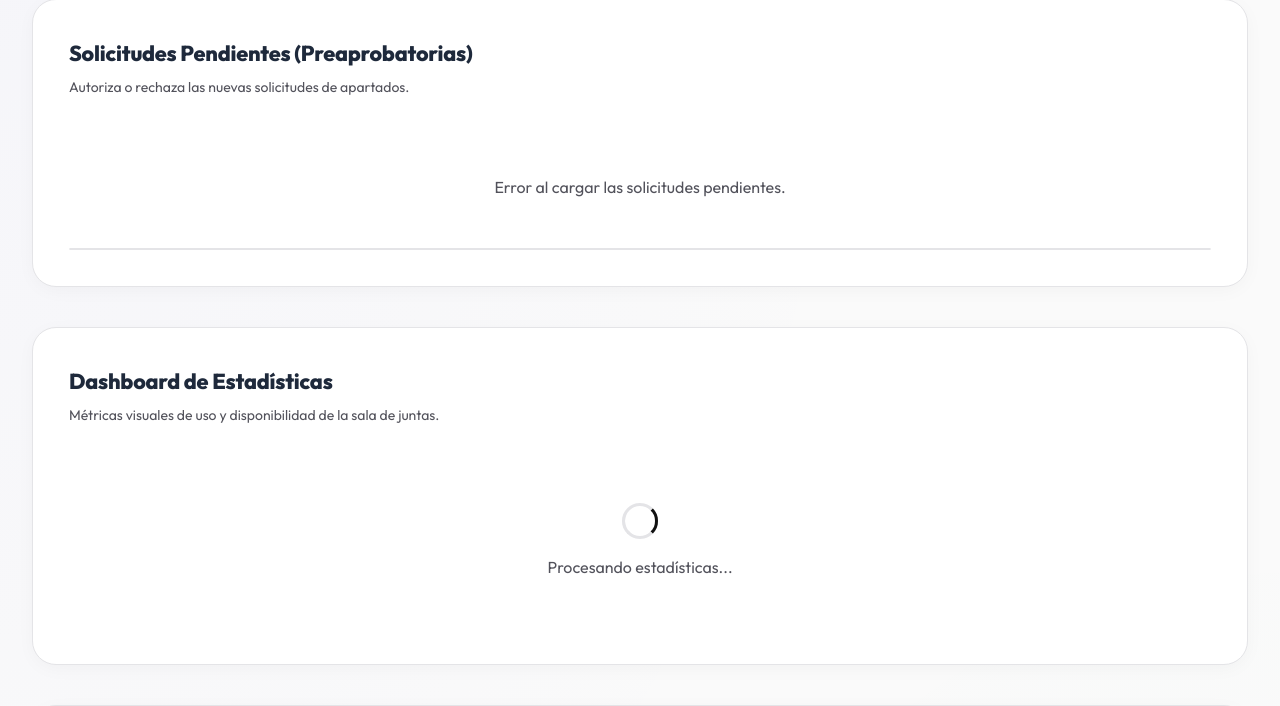
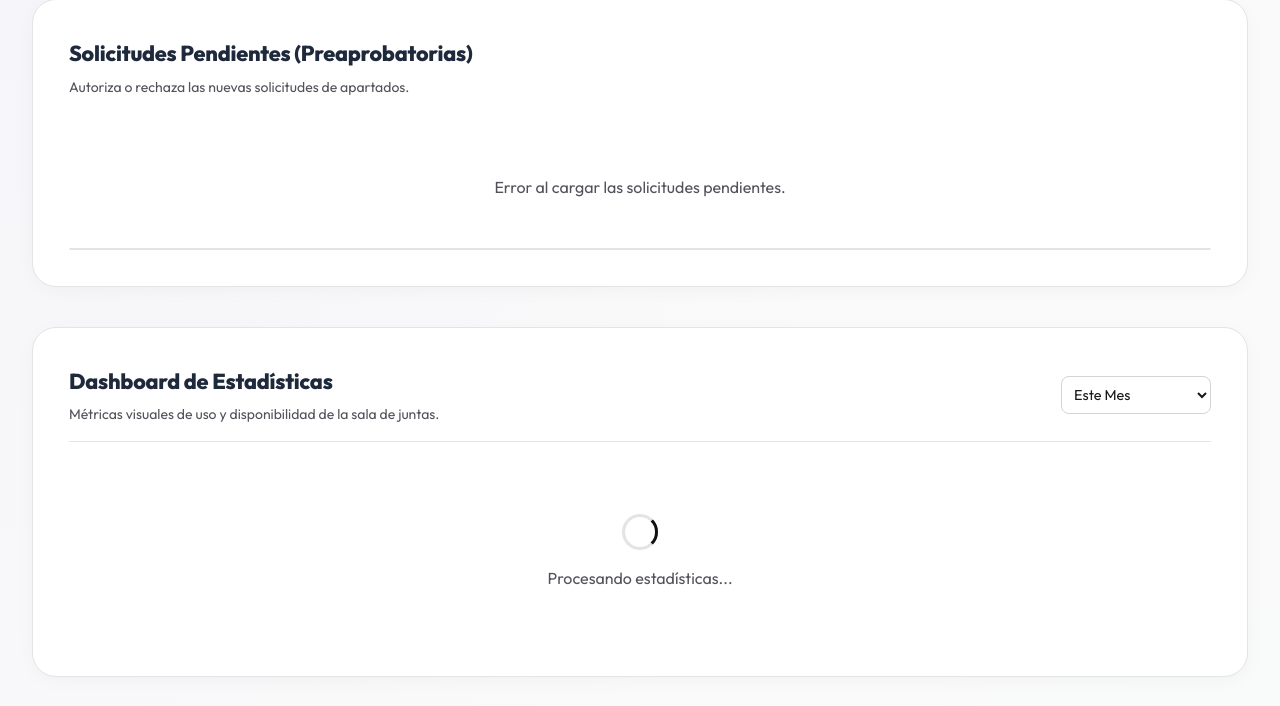
Before and after one commit to respaldosmichelle2022-ui/reservacion-sala-juntas, a Flask app: template templates/admin.html in a window 1280 px wide. Shown: the part 127-833 px from the top of the page. Run offline with Flask 3, Linux system fonts and the light colour scheme; the template is opened without the code that fills it, so the values that code supplies are empty.

Commit message:
feat: añadir filtros de tiempo (Semana, Mes, Todo) al dashboard de estadísticas

```diff
--- a/templates/admin.html
+++ b/templates/admin.html
@@ -59,8 +59,19 @@
         </section>
 
         <section class="dashboard-section">
-            <h2>Dashboard de Estadísticas</h2>
-            <p class="section-desc">Métricas visuales de uso y disponibilidad de la sala de juntas.</p>
+            <div style="display: flex; justify-content: space-between; align-items: center; flex-wrap: wrap; gap: 1rem; border-bottom: 1px solid var(--border-color); padding-bottom: 1rem; margin-bottom: 1.5rem;">
+                <div style="flex: 1; min-width: 250px;">
+                    <h2 style="margin: 0;">Dashboard de Estadísticas</h2>
+                    <p class="section-desc" style="margin: 0.25rem 0 0 0;">Métricas visuales de uso y disponibilidad de la sala de juntas.</p>
+                </div>
+                <div class="form-group" style="margin: 0; min-width: 150px;">
+                    <select id="filtro-tiempo-stats" style="padding: 0.5rem; font-size: 0.9rem; border-radius: var(--radius-sm); border: 1px solid var(--border-accent); background-color: var(--bg-card); color: var(--text-primary); cursor: pointer;">
+                        <option value="mes" selected>Este Mes</option>
+                        <option value="semana">Esta Semana</option>
+                        <option value="todos">Todo el Tiempo</option>
+                    </select>
+                </div>
+            </div>
 
             <div id="loading-stats" class="spinner-container">
                 <div class="spinner"></div>
@@ -256,6 +267,12 @@
 
             // Listener para formulario de correos
             document.getElementById('form-config-correos').addEventListener('submit', guardarConfiguracionCorreos);
+
+            // Listener para el filtro de tiempo del dashboard
+            const timeFilterSelect = document.getElementById('filtro-tiempo-stats');
+            if (timeFilterSelect) {
+                timeFilterSelect.addEventListener('change', filtrarYRenderizarEstadisticas);
+            }
         });
 
         function showToast(message, type = 'success') {
@@ -332,8 +349,8 @@
                 loading.classList.add('hidden');
                 lista.innerHTML = '';
 
-                // Procesar y renderizar estadísticas en el dashboard
-                procesarYRenderizarEstadisticas(citas);
+                // Procesar y renderizar estadísticas filtradas en el dashboard
+                filtrarYRenderizarEstadisticas();
 
                 citas.forEach(cita => {
                     const tr = document.createElement('tr');
@@ -357,6 +374,39 @@
                 loading.textContent = 'Error al cargar el historial.';
                 console.error(err);
             }
+        }
+
+        function filtrarYRenderizarEstadisticas() {
+            const filtro = document.getElementById('filtro-tiempo-stats').value;
+            const hoy = new Date();
+            let citasFiltradas = [...citasHistorial];
+
+            if (filtro === 'semana') {
+                // Obtener el Lunes de esta semana
+                const diaSemana = hoy.getDay();
+                const diff = hoy.getDate() - diaSemana + (diaSemana === 0 ? -6 : 1);
+                const lunes = new Date(hoy.getFullYear(), hoy.getMonth(), diff);
+                lunes.setHours(0, 0, 0, 0);
+
+                const domingo = new Date(lunes);
+                domingo.setDate(lunes.getDate() + 6);
+                domingo.setHours(23, 59, 59, 999);
+
+                citasFiltradas = citasHistorial.filter(c => {
+                    const fechaCita = new Date(c.fecha + 'T00:00:00');
+                    return fechaCita >= lunes && fechaCita <= domingo;
+                });
+            } else if (filtro === 'mes') {
+                const year = hoy.getFullYear();
+                const month = hoy.getMonth(); // 0-11
+
+                citasFiltradas = citasHistorial.filter(c => {
+                    const fechaCita = new Date(c.fecha + 'T00:00:00');
+                    return fechaCita.getFullYear() === year && fechaCita.getMonth() === month;
+                });
+            }
+
+            procesarYRenderizarEstadisticas(citasFiltradas);
         }
 
         function parseTimeToDecimal(timeStr) {
```
